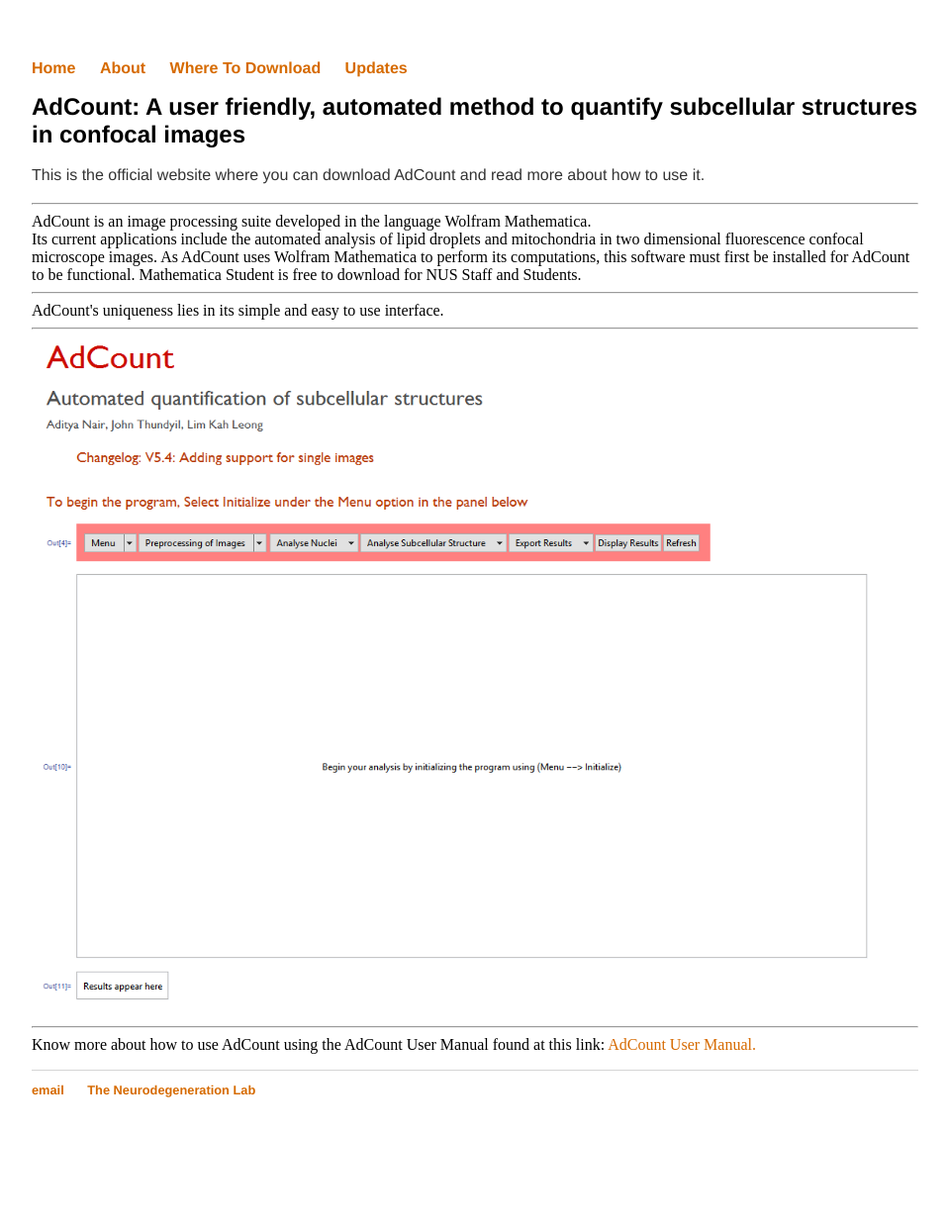
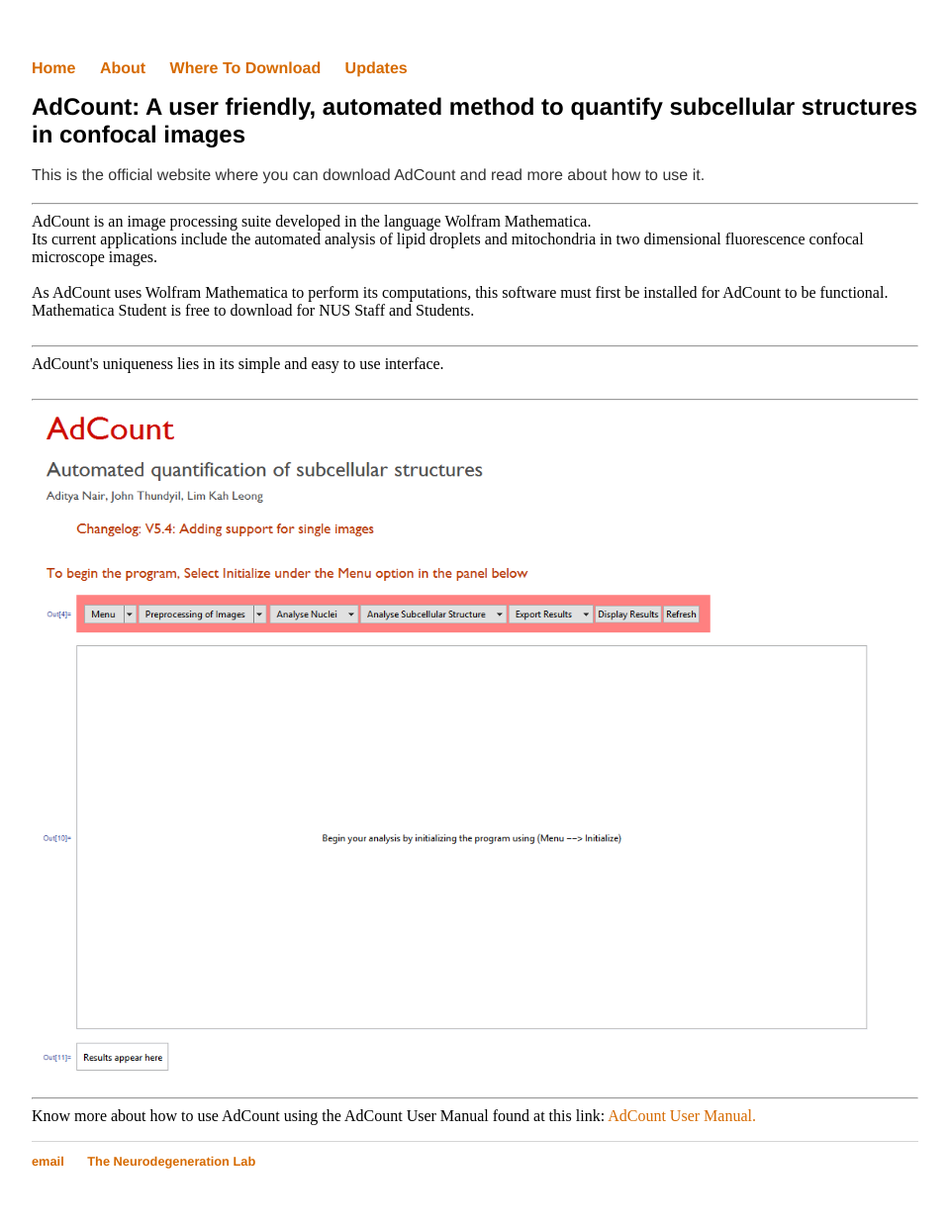
Before and after one commit to adcount/adcount.github.io, a Jekyll site: the page built from index.html, in a window 1280 px wide. Shown: the whole page at 99% size, without its empty margins (160-1119 px from the left). Built offline with Jekyll 4.4.1, drawn with Linux system fonts in a browser that asks for light colours; before the commit the page ends 1169 px from its top, so only the background shows below that.

Commit message:
Update index.html

```diff
--- a/index.html
+++ b/index.html
@@ -6,9 +6,10 @@ title: AdCount
 	<h1>AdCount: A user friendly, automated method to quantify subcellular structures in confocal images</h1>
 	<p>This is the official website where you can download AdCount and read more about how to use it. <br><hr>
 
-	AdCount is an image processing suite developed in the language Wolfram Mathematica.<br> Its current applications include the automated analysis of lipid droplets and mitochondria in two dimensional fluorescence confocal microscope images. As AdCount uses Wolfram Mathematica to perform its computations, this software must first be installed for AdCount to be functional. Mathematica Student is free to download for NUS Staff and Students.<br>
-	<hr>
-	AdCount's uniqueness lies in its simple and easy to use interface.<br><hr>
+	AdCount is an image processing suite developed in the language Wolfram Mathematica.<br> Its current applications include the automated analysis of lipid droplets and mitochondria in two dimensional fluorescence confocal microscope images.
+	<br><br>As AdCount uses Wolfram Mathematica to perform its computations, this software must first be installed for AdCount to be functional. Mathematica Student is free to download for NUS Staff and Students.<br>
+	<br><hr>
+	AdCount's uniqueness lies in its simple and easy to use interface.<br><br><hr>
 	<img src="images/AdCount.png" alt="AdCount Interface" class="inline" style="width:902px;height:684px;"><br><hr>
 
 	Know more about how to use AdCount using the AdCount User Manual found at this link: <a href="https://goo.gl/12AwAb">AdCount User Manual.</a>
```
